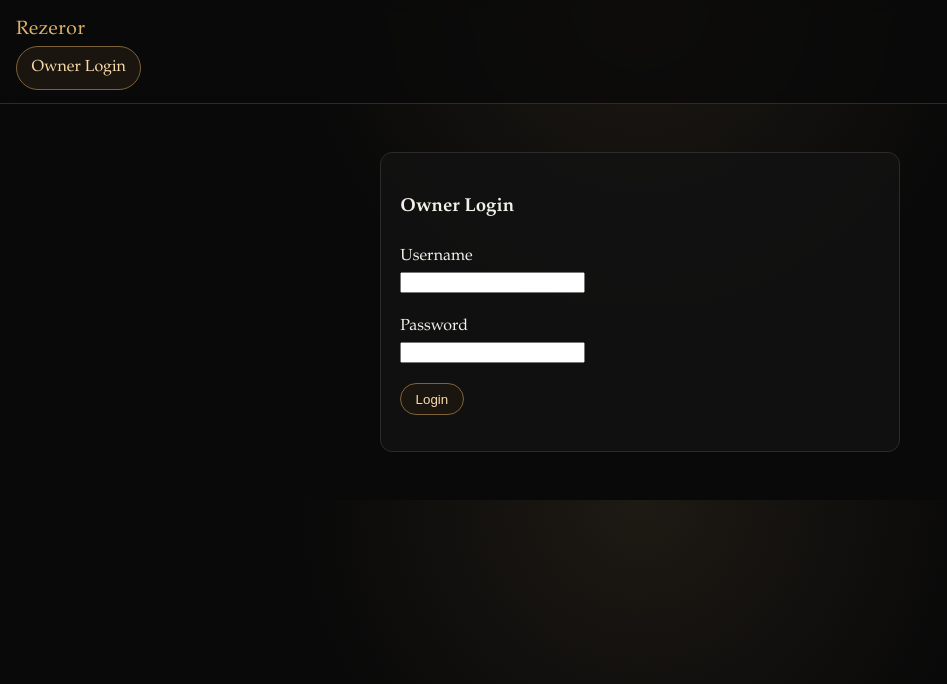
After one commit to Igor4er/rezeror, a Flask app: page /owner/login in a window 1280 px wide. The commit adds this page. Shown: the top 684 px of the page, without its empty margins (0-947 px from the left). Run offline with Flask 3, Linux system fonts and the light colour scheme; some libraries are stand-ins or nearby versions.

Commit message:
pre-publish

```diff
--- a/src/rezeror/web/app.py
+++ b/src/rezeror/web/app.py
@@ -2,14 +2,25 @@ from __future__ import annotations
 
 from pathlib import Path
 from typing import Any
-
+from urllib.parse import urlsplit
+import hmac
 import markdown
 import yaml
 from bs4 import BeautifulSoup
-from flask import Flask, abort, jsonify, render_template, request
+from flask import Flask, abort, jsonify, redirect, render_template, request, session, url_for
+from flask.typing import ResponseReturnValue
+from hashlib import sha256
 
-from rezeror.config import CHAPTERS_DIR, MANIFEST_PATH, ensure_data_dirs
+from rezeror.config import (
+    CHAPTERS_DIR,
+    MANIFEST_PATH,
+    ensure_data_dirs,
+    owner_auth_enabled,
+    owner_credentials,
+    session_secret,
+)
 from rezeror.parser.storage import load_json
+from rezeror.parser.sync import sync
 from rezeror.web.progress import get_progress, has_progress, init_progress_db, save_progress
 
 
@@ -49,10 +60,14 @@ def _render_markdown_with_toc(markdown_text: str) -> tuple[str, list[dict[str, s
     soup = BeautifulSoup(html, "html.parser")
     toc_items: list[dict[str, str]] = []
     for heading in soup.select("h1[id], h2[id], h3[id], h4[id], h5[id], h6[id]"):
+        heading_id = heading.get("id", "")
+        if not isinstance(heading_id, str):
+            heading_id = ""
+        heading_level = str(heading.name or "")
         toc_items.append(
             {
-                "id": heading.get("id", ""),
-                "level": heading.name,
+                "id": heading_id,
+                "level": heading_level,
                 "text": heading.get_text(" ", strip=True),
             }
         )
@@ -91,6 +106,68 @@ def _group_entries(entries: list[dict[str, Any]]) -> list[dict[str, Any]]:
     return grouped_list
 
 
+def _owner_logged_in() -> bool:
+    return session.get("is_owner") is True
+
+
+def _json_error(message: str, status: int) -> ResponseReturnValue:
+    return jsonify({"error": message}), status
+
+
+def _require_owner_json() -> ResponseReturnValue | None:
+    if not owner_auth_enabled():
+        return _json_error("owner authentication is not configured", 503)
+    if not _owner_logged_in():
+        return _json_error("owner authentication required", 403)
+    return None
+
+
+def _wants_json_response() -> bool:
+    if request.is_json:
+        return True
+    best = request.accept_mimetypes.best_match(["application/json", "text/html"])
+    return best == "application/json"
+
+
+def _safe_next_path(raw_next: str | None) -> str:
+    if not raw_next:
+        return url_for("library")
+    parsed = urlsplit(raw_next)
+    # Allow only local app-relative redirects.
+    if parsed.scheme or parsed.netloc:
+        return url_for("library")
+    if not raw_next.startswith("/"):
+        return url_for("library")
+    return raw_next
+
+
+def _extract_owner_login_payload() -> tuple[str, str, str]:
+    if request.is_json:
+        payload = request.get_json(silent=True) or {}
+        username = str(payload.get("username", "")).strip()
+        password = str(payload.get("password", ""))
+        next_path = _safe_next_path(payload.get("next"))
+        return username, password, next_path
+
+    form = request.form
+    username = (form.get("username") or "").strip()
+    password = form.get("password") or ""
+    next_path = _safe_next_path(form.get("next"))
+    return username, password, next_path
+
+
+def _owner_login_failure(message: str, status: int, next_path: str) -> ResponseReturnValue:
+    if _wants_json_response():
+        return _json_error(message, status)
+    return render_template("owner_login.html", next_path=next_path, error=message), status
+
+
+def _owner_login_success(next_path: str) -> ResponseReturnValue:
+    if _wants_json_response():
+        return jsonify({"ok": True})
+    return redirect(next_path)
+
+
 def create_app() -> Flask:
     ensure_data_dirs()
     init_progress_db()
@@ -100,6 +177,7 @@ def create_app() -> Flask:
         template_folder="templates",
         static_folder="static",
     )
+    app.config["SECRET_KEY"] = session_secret()
 
     @app.get("/")
     @app.get("/library")
@@ -184,6 +262,34 @@ def create_app() -> Flask:
             progress_info=progress_info,
         )
 
+    @app.get("/owner/login")
+    def owner_login_form() -> ResponseReturnValue:
+        next_path = _safe_next_path(request.args.get("next"))
+        if _owner_logged_in():
+            return redirect(next_path)
+        return render_template("owner_login.html", next_path=next_path, error=None)
+
+    @app.post("/owner/login")
+    def owner_login_submit() -> ResponseReturnValue:
+        username, password, next_path = _extract_owner_login_payload()
+
+        if not owner_auth_enabled():
+            return _owner_login_failure("owner authentication is not configured", 503, next_path)
+
+        expected_username, expected_password = owner_credentials()
+        if username == expected_username and hmac.compare_digest(sha256(expected_password.encode()).digest(), sha256(password.encode()).digest()):
+            session["is_owner"] = True
+            return _owner_login_success(next_path)
+
+        return _owner_login_failure("invalid credentials", 403, next_path)
+
+    @app.post("/owner/logout")
+    def owner_logout() -> ResponseReturnValue:
+        session.pop("is_owner", None)
+        if _wants_json_response():
+            return jsonify({"ok": True})
+        return redirect(url_for("library"))
+
     @app.get("/api/progress")
     def api_progress_get():
         chapter_path = request.args.get("chapter_path", "")
@@ -203,6 +309,10 @@ def create_app() -> Flask:
 
     @app.post("/api/progress")
     def api_progress_save():
+        auth_error = _require_owner_json()
+        if auth_error:
+            return auth_error
+
         payload = request.get_json(silent=True) or {}
         chapter_path = payload.get("chapter_path", "")
         scroll_y = payload.get("scroll_y", 0)
@@ -222,4 +332,27 @@ def create_app() -> Flask:
         save_progress(chapter_path, scroll_int)
         return jsonify({"ok": True})
 
+    @app.post("/api/sync")
+    def api_sync():
+        auth_error = _require_owner_json()
+        if auth_error:
+            return auth_error
+
+        payload = request.get_json(silent=True) or {}
+        arc = payload.get("arc")
+        force_recheck = bool(payload.get("force_recheck", False))
+
+        if arc in (None, ""):
+            arc_filter = None
+        else:
+            try:
+                arc_filter = int(arc)
+            except (TypeError, ValueError):
+                return _json_error("arc must be an integer", 400)
+            if arc_filter <= 0:
+                return _json_error("arc must be positive", 400)
+
+        result = sync(arc_filter=arc_filter, force_recheck=force_recheck)
+        return jsonify(result)
+
     return app
--- a/src/rezeror/web/templates/base.html
+++ b/src/rezeror/web/templates/base.html
@@ -9,6 +9,15 @@
   <body>
     <header class="site-header">
       <a class="brand" href="{{ url_for('library') }}">Rezeror</a>
+      <nav>
+        {% if session.get('is_owner') %}
+          <form method="post" action="{{ url_for('owner_logout') }}">
+            <button class="btn" type="submit">Owner Logout</button>
+          </form>
+        {% else %}
+          <a class="btn" href="{{ url_for('owner_login_form', next=request.path) }}">Owner Login</a>
+        {% endif %}
+      </nav>
     </header>
     <main>
       {% block content %}{% endblock %}
--- /dev/null
+++ b/src/rezeror/web/templates/owner_login.html
@@ -0,0 +1,28 @@
+{% extends "base.html" %}
+
+{% block title %}Owner Login - Rezeror{% endblock %}
+
+{% block content %}
+<section class="reader-wrap" style="max-width: 520px; margin: 2rem auto;">
+  <article class="reader-content prose">
+    <h1>Owner Login</h1>
+    {% if error %}
+      <p class="meta" style="color: #b42318;">{{ error }}</p>
+    {% endif %}
+    <form method="post" action="{{ url_for('owner_login_submit') }}">
+      <input type="hidden" name="next" value="{{ next_path }}">
+      <p>
+        <label for="owner-username">Username</label><br>
+        <input id="owner-username" name="username" type="text" required>
+      </p>
+      <p>
+        <label for="owner-password">Password</label><br>
+        <input id="owner-password" name="password" type="password" required>
+      </p>
+      <p>
+        <button class="btn" type="submit">Login</button>
+      </p>
+    </form>
+  </article>
+</section>
+{% endblock %}
```
Also changed, not shown: src/rezeror/config.py (+30 -3 lines), src/rezeror/web/static/js/reader.js (+24 -8 lines), tests/test_web_auth_and_sync.py (added, +90 -0 lines), README.md, 1 other file.
